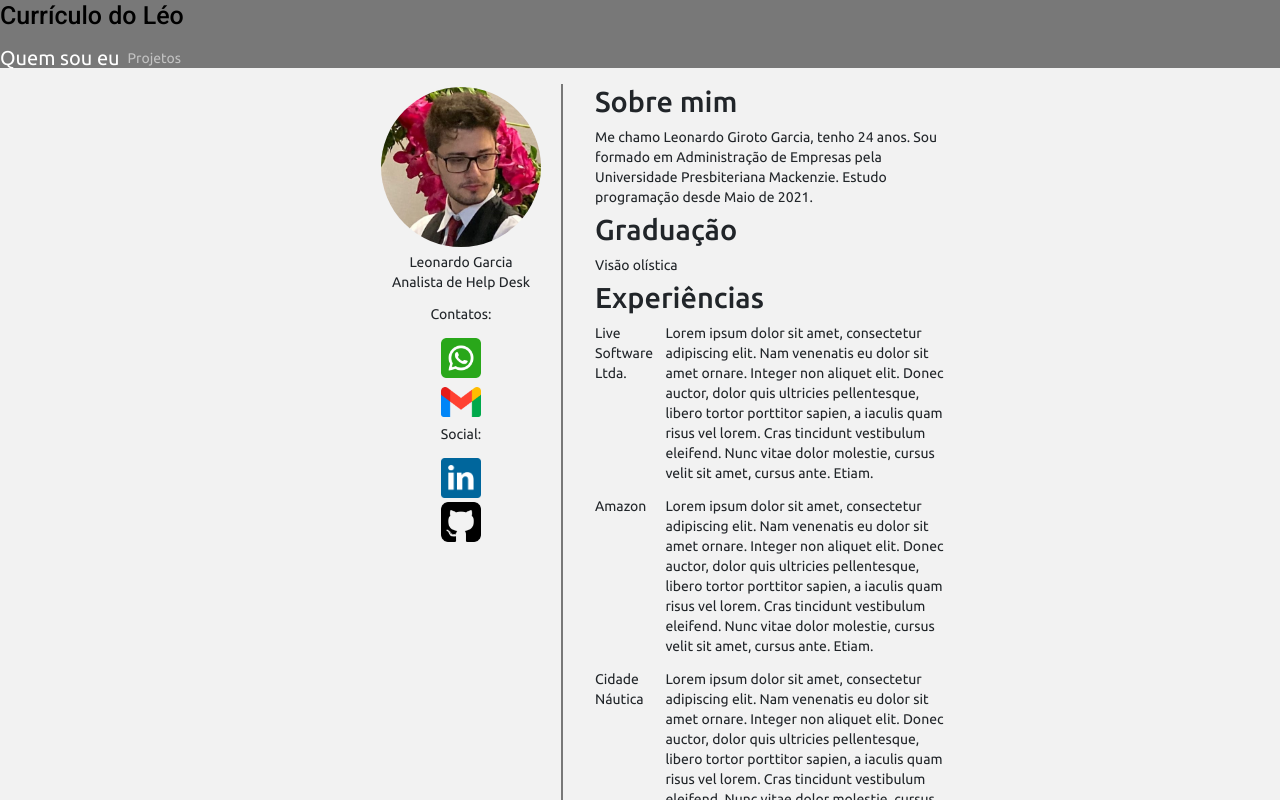
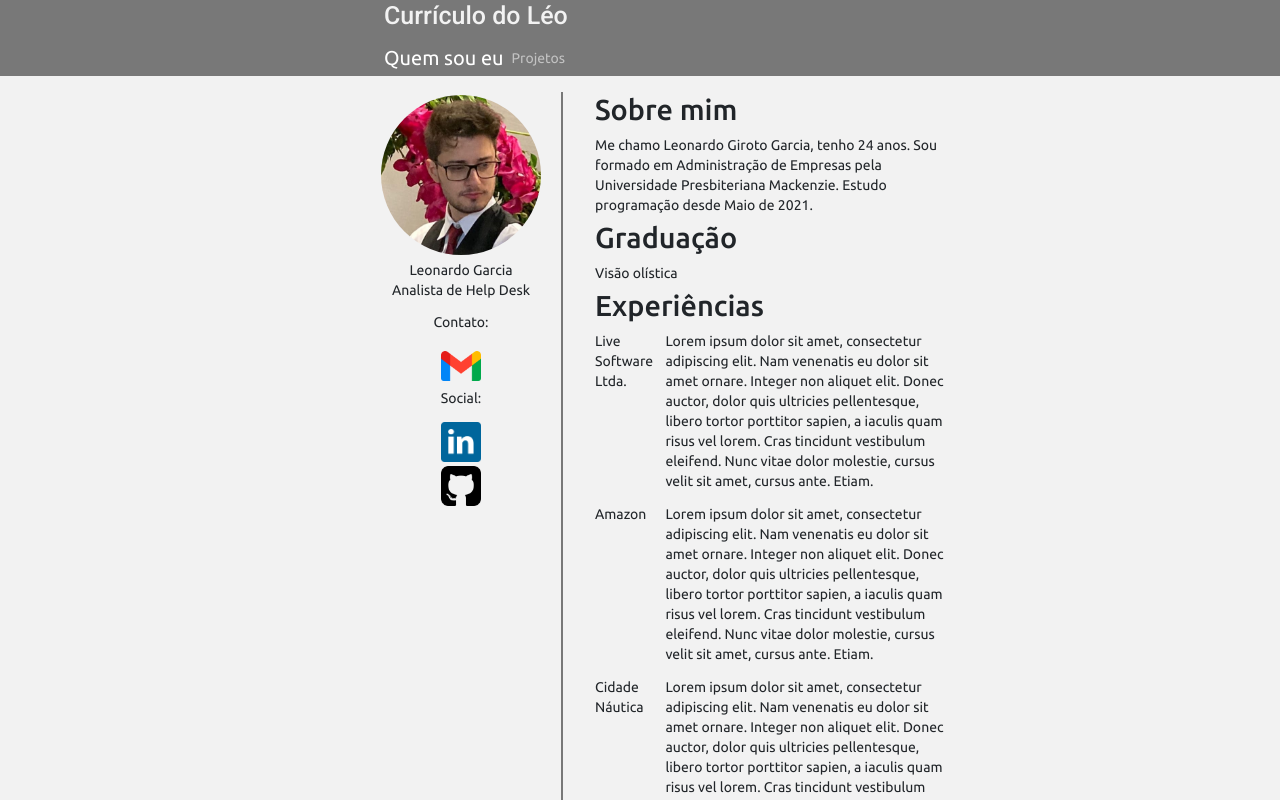
Before and after one commit to lgirotogarcia/site-curriculo, an Angular app: page / in a window 1280 px wide. Shown: the top 800 px of the page. Built offline with nearby package versions, Linux system fonts and the light colour scheme.

Commit message:
Alteração de tamanho do header e footer, remoção do icone do wpp, adição de links de contato de redes sociais, e finalmente descobri o que precisava fazer pra alinhar o header: o padding

```diff
--- a/src/app/core/pages/quem-sou-eu/quem-sou-eu.component.css
+++ b/src/app/core/pages/quem-sou-eu/quem-sou-eu.component.css
@@ -8,7 +8,7 @@
   display: flex;
   max-width: 3440px;
   justify-content: center;
-  min-height: 93vh;
+  min-height: 92vh;
   flex-direction: row;
   background-color: #F2F2F2;
   /* border: 2px black solid */
--- a/src/app/core/pages/quem-sou-eu/quem-sou-eu.component.html
+++ b/src/app/core/pages/quem-sou-eu/quem-sou-eu.component.html
@@ -11,22 +11,28 @@
         </div>
       </div>
       <div class="contatos">
-        <p>Contatos:</p>
+        <p>Contato:</p>
         <ul>
+          <!-- <li>
+            <img class="icone" alt="Leo-WhatsApp" src="../../assets/img/whatsapp.png">
+          </li> -->
           <li>
-            <img class="icone" alt="Leo-WhatsApp" src="../../assets/img/whatsapp.png">
-          </li>
-          <li>
-            <img class="icone" alt="Leo-Gmail" src="../../assets/img/gmail.png">
+            <a href="mailto:leonardogirotogarcia@gmail.com">
+              <img class="icone" alt="Leo-Gmail" src="../../assets/img/gmail.png">
+            </a>
           </li>
         </ul>
         <p>Social:</p>
         <ul>
           <li>
-            <img class="icone" alt="Leo-LinkedIn" src="../../assets/img/linkedin.png">
+            <a href="https://linkedin.com/in/lgirotogarcia" target="_blank">
+              <img class="icone" alt="Leo-LinkedIn" src="../../assets/img/linkedin.png">
+            </a>
           </li>
           <li>
-            <img class="icone" alt="Leo-GitHub" src="../../assets/img/github.png">
+            <a href="https://github.com/lgirotogarcia" target="_blank">
+              <img class="icone" alt="Leo-GitHub" src="../../assets/img/github.png">
+            </a>
           </li>
         </ul>
       </div>
--- a/src/app/shared/components/footer/footer.component.css
+++ b/src/app/shared/components/footer/footer.component.css
@@ -9,4 +9,5 @@
   background-color: #d9d9d9;
   justify-content: center;
   border-top: 2px #787878 solid;
+  height: 25px;
 }
--- a/src/app/shared/components/header/header.component.css
+++ b/src/app/shared/components/header/header.component.css
@@ -5,9 +5,10 @@
 
 .container {
   max-width: 3440px;
-  background-color: #787878;
   display: flex;
   flex-direction: column;
+  background-color: #787878;
+  padding-left: 30%;
 }
 
 a {
@@ -25,7 +26,9 @@ h1 {
   font-size: 25px;
   font-weight: 500;
 }
-
-section {
-  width: 20%;
+.topo {
+  margin-bottom:0.5rem
 }
+.organizador {
+  margin-left: 10rem;
+}
```
